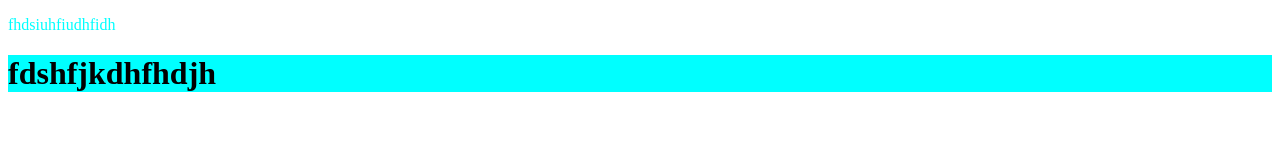
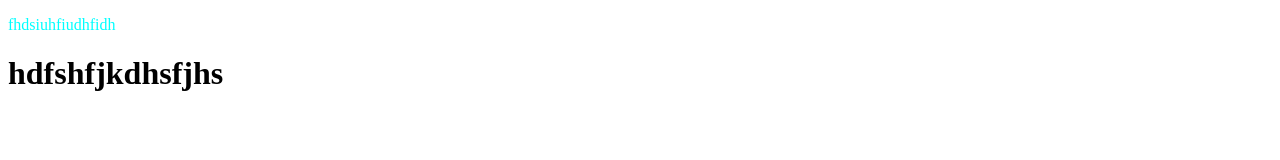
Before and after one commit to bellalhossainrayhan/my-first-repo, a plain HTML site: page index.html in a window 1280 px wide. Drawn offline with Linux system fonts and the light colour scheme.

Commit message:
h1 added

```diff
--- a/index.html
+++ b/index.html
@@ -9,6 +9,6 @@
 </head>
 <body>
   <p>fhdsiuhfiudhfidh</p>
-<h1>fdshfjkdhfhdjh</h1>
+<h1>hdfshfjkdhsfjhs</h1>
 </body>
 </html>
--- a/style.css
+++ b/style.css
@@ -1,6 +1,3 @@
 p{
   color: aqua;
 }
-h1{
-  background-color: aqua;
-}
```
